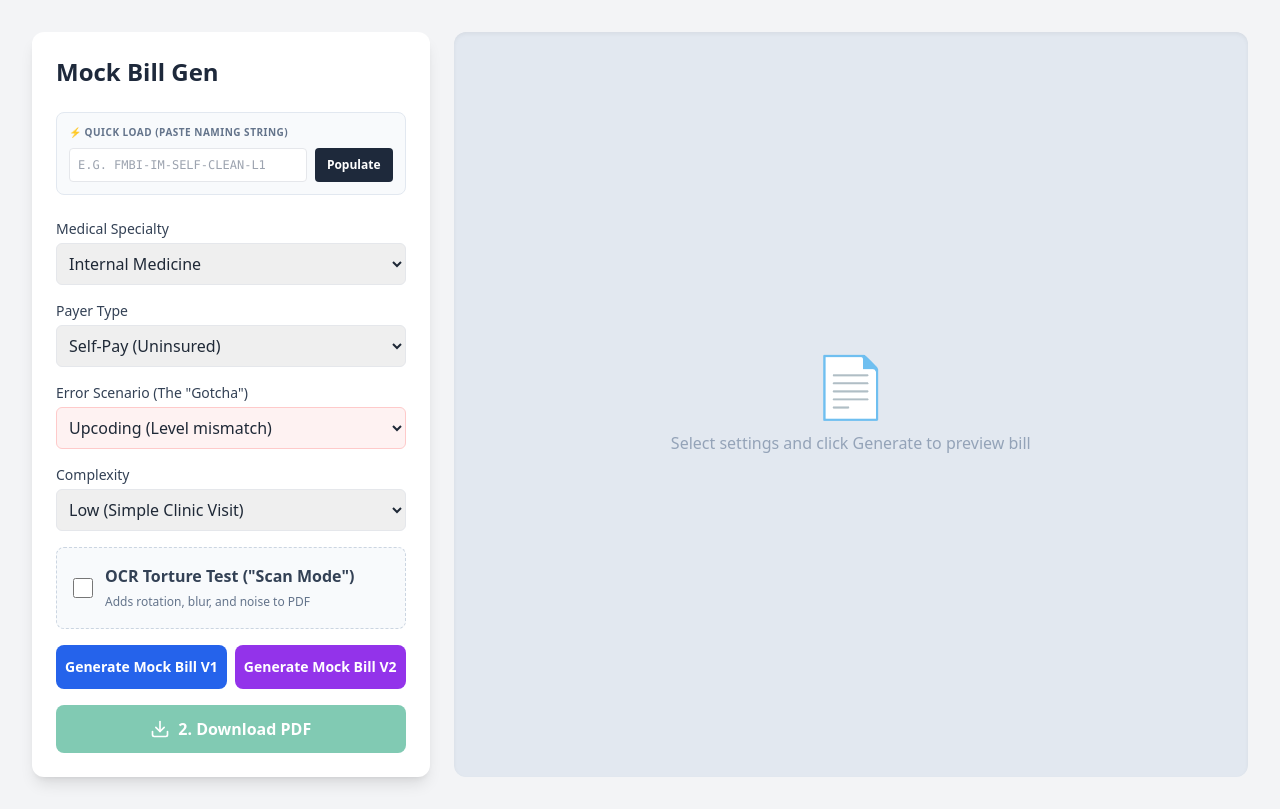
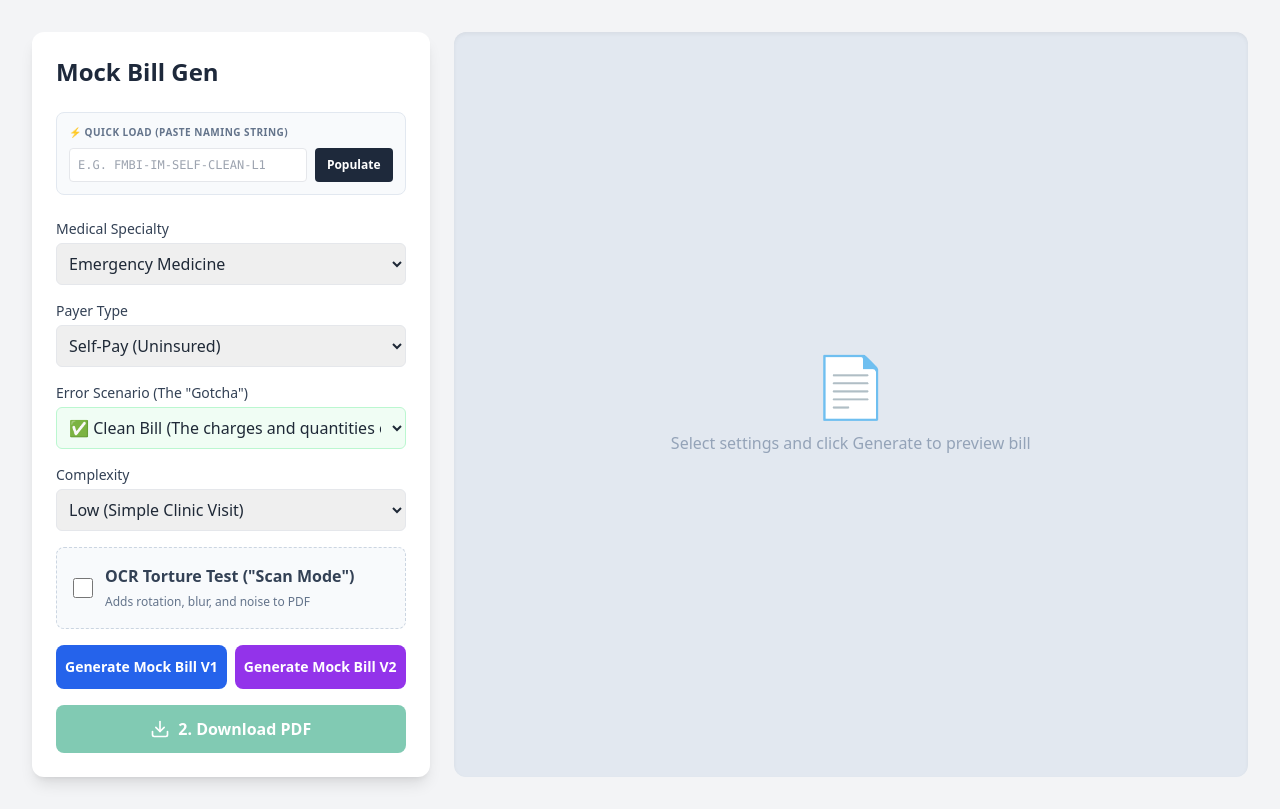
Before and after one commit to kvwilliamson/MockBillGenerator, a React (Vite) app in the folder client/: page / in a window 1280 px wide. Built offline with nearby package versions, Linux system fonts and the light colour scheme.

Commit message:
docs: update README with quick start and guardian list; feat: redesign Gotcha and Specialty dropdowns in App.jsx

```diff
--- a/client/src/App.jsx
+++ b/client/src/App.jsx
@@ -48,8 +48,8 @@ function App() {
 
     const [loading, setLoading] = useState(false); // Kept for general loading (PDFs/Analysis)
     const [activeGenerator, setActiveGenerator] = useState(null); // 'V1' | 'V2' | null
-    const [errorType, setErrorType] = useState('UPCODING');
-    const [specialty, setSpecialty] = useState('Internal Medicine');
+    const [errorType, setErrorType] = useState('CLEAN');
+    const [specialty, setSpecialty] = useState('Emergency Medicine');
     const [complexity, setComplexity] = useState('Low');
     const [payerType, setPayerType] = useState('Self-Pay');
     const [scanMode, setScanMode] = useState(false);
@@ -559,29 +559,29 @@ Generated by FairMedBill Forensic Auditor Engine V2.8
                             }}
                             className="w-full p-2 border rounded-md"
                         >
+                            <option value="Emergency Medicine">Emergency Medicine</option>
+                            <option value="Family Medicine">Family Medicine</option>
                             <option value="Internal Medicine">Internal Medicine</option>
+                            <option value="Radiology">Radiology</option>
+                            <option value="OB-GYN">OB-GYN</option>
+                            <option value="Pediatric Medicine">Pediatric Medicine</option>
                             <option value="Orthopedics">Orthopedics</option>
                             <option value="Cardiology">Cardiology</option>
-                            <option value="Emergency Medicine">Emergency Medicine</option>
+                            <option value="Gastroenterology">Gastroenterology</option>
+                            <option value="Dermatology">Dermatology</option>
+                            <option value="Urgent Care">Urgent Care</option>
+                            <option value="Psychiatry">Psychiatry</option>
+                            <option value="General Surgery">General Surgery</option>
+                            <option value="Neurology">Neurology</option>
+                            <option value="Urology">Urology</option>
                             <option value="Oncology">Oncology</option>
-                            <option value="Family Medicine">Family Medicine</option>
-                            <option value="Psychiatry">Psychiatry</option>
-                            <option value="Gastroenterology">Gastroenterology</option>
-                            <option value="OB-GYN">OB-GYN</option>
-                            <option value="Radiology">Radiology</option>
                             <option value="Anesthesiology">Anesthesiology</option>
-                            <option value="General Surgery">General Surgery</option>
+                            <option value="Physical Medicine & Rehabilitation">Physical Medicine & Rehabilitation</option>
+                            <option value="Infectious Disease Medicine">Infectious Disease Medicine</option>
+                            <option value="Nephrology">Nephrology</option>
+                            <option value="Pulmonology">Pulmonology</option>
+                            <option value="Rheumatology">Rheumatology</option>
                             <option value="Geriatric Medicine">Geriatric Medicine</option>
-                            <option value="Infectious Disease Medicine">Infectious Disease Medicine</option>
-                            <option value="Urgent Care">Urgent Care</option>
-                            <option value="Neurology">Neurology</option>
-                            <option value="Nephrology">Nephrology</option>
-                            <option value="Dermatology">Dermatology</option>
-                            <option value="Urology">Urology</option>
-                            <option value="Rheumatology">Rheumatology</option>
-                            <option value="Physical Medicine & Rehabilitation">Physical Medicine & Rehabilitation</option>
-                            <option value="Pediatric Medicine">Pediatric Medicine</option>
-                            <option value="Pulmonology">Pulmonology</option>
                         </select>
                     </div>
 
@@ -608,29 +608,29 @@ Generated by FairMedBill Forensic Auditor Engine V2.8
                             onChange={(e) => setErrorType(e.target.value)}
                             className={`w-full p-2 border rounded-md ${errorType === 'CLEAN' ? 'bg-green-50 border-green-200' : 'bg-red-50 border-red-200'}`}
                         >
-                            <option value="CLEAN">✅ Clean Bill (Perfectly Accurate)</option>
-                            <option value="UPCODING">Upcoding (Level mismatch)</option>
-                            <option value="UNBUNDLING">Unbundling (Split charges)</option>
-                            <option value="DUPLICATE">Duplicate Charges (Same day)</option>
-                            <option value="MATH_ERROR">Math Error (Qty * Price != Total)</option>
-                            <option value="TIME_LIMIT">Time Limit Violation (&gt;24h)</option>
-                            <option value="IMPOSSIBLE_DATE">Date Mismatch (Pre-admit)</option>
-                            <option value="MISSING_MODIFIER">Missing Modifier (-26/-TC/-50)</option>
-                            <option value="BALANCE_MISMATCH">Balance Mismatch (Math Logic Trap)</option>
-                            <option value="PHANTOM_BILLING">Phantom Billing (Services not rendered)</option>
-                            <option value="GLOBAL_PERIOD_VIOLATION">Global Period Violation (Post-op bill)</option>
-                            <option value="GHOST_PROVIDER">Ghost Provider (Unknown/Inactive NPI)</option>
-                            <option value="DRG_OUTLIER">DRG Outlier (Inflated coding)</option>
-                            <option value="WRONG_PLACE_OF_SERVICE">Wrong Place of Service (POS Mismatch)</option>
-                            <option value="MED_NECESSITY_FAIL">Medical Necessity Fail (Cosmetic/Experimental)</option>
-                            <option value="QTY_ERROR">Quantity error (over normal use/excessive quantities)</option>
-                            <option value="RECORD_MISMATCH">Record Mismatch (with medical record, care/item not received)</option>
-                            <option value="CMS_BENCHMARK">CMS Benchmark</option>
-                            <option value="QUANTITY_LIMIT">Quantity Limit Exceded (MUE Violation)</option>
-                            <option value="REVENUE_CODE_MISMATCH">Revenue Code Mismatch (e.g. 0450 for Lab)</option>
-                            <option value="NPI_INACTIVE">NPI Inactive (Terminated Provider)</option>
-                            <option value="MODIFIER_CONFLICT">Modifier Conflict (e.g. -25 on procedure)</option>
-                            <option value="NO_SURPRISES_VIOLATION">No Surprises Act Violation (Balance Billing)</option>
+                            <option value="CLEAN">✅ Clean Bill (The charges and quantities on the bill perfectly match the services the patient actually received.)</option>
+                            <option value="DUPLICATE">🔴 Duplicate Charges (The exact same service, medication, or supply appears multiple times on the bill for the same day.)</option>
+                            <option value="QTY_ERROR">🔴 Quantity Error (The bill lists an impossible volume of supplies, such as being charged for 100 pairs of gloves for one nurse visit.)</option>
+                            <option value="UPCODING">🔴 Upcoding (The patient is billed for a more complex and expensive version of a service than the one actually performed.)</option>
+                            <option value="UNBUNDLING">🔴 Unbundling (A single procedure is broken into smaller parts and billed separately to increase the total cost.)</option>
+                            <option value="MISSING_MODIFIER">🔴 Missing Modifier (The absence of a specific code prevents a standard discount from being applied to a secondary procedure.)</option>
+                            <option value="MODIFIER_CONFLICT">🔴 Modifier Conflict (Incompatible codes are used together, which prevents the system from automatically discounting related procedures.)</option>
+                            <option value="GLOBAL_PERIOD_VIOLATION">🔴 Global Period Violation (The patient is billed for a follow-up visit that should have been included for free in the "package price" of a previous surgery.)</option>
+                            <option value="PHANTOM_BILLING">🔴 Phantom Billing (The patient is charged for medications, equipment, or tests that were never ordered or administered.)</option>
+                            <option value="RECORD_MISMATCH">🔴 Record Mismatch (The itemized bill shows services that do not exist anywhere in the patient's actual clinical medical records.)</option>
+                            <option value="TIME_LIMIT">🔴 Time Limit Violation (The patient is billed for more units of time than the patient actually spent in the session.)</option>
+                            <option value="WRONG_PLACE_OF_SERVICE">🔴 Wrong Place of Service (A simple office visit is billed as a "Hospital Outpatient" service to trigger much higher facility fees.)</option>
+                            <option value="REVENUE_CODE_MISMATCH">🔴 Revenue Code Mismatch (An incorrect department code is used to classify a cheap item into a more expensive billing category.)</option>
+                            <option value="NO_SURPRISES_VIOLATION">🔴 No Surprises Act Violation (The patient is illegally billed for the "remainder" of a balance after insurance has already paid for an out-of-network emergency.)</option>
+                            <option value="CMS_BENCHMARK">🔴 CMS Benchmark (The facility is charging a rate that is significantly higher than the fair market price established by Medicare.)</option>
+                            <option value="DRG_OUTLIER">🔴 DRG Outlier (The hospital claims the patient's case was "exceptionally difficult" to trigger a massive add-on fee above the standard rate.)</option>
+                            <option value="MED_NECESSITY_FAIL">🔴 Medical Necessity Fail (The patient is forced to pay out-of-pocket because the provider performed a service that insurance considers elective or unnecessary.)</option>
+                            <option value="QUANTITY_LIMIT">🔴 Quantity Limit Exceeded (The patient is billed for more doses of a drug or units of service than is medically safe or allowed per day.)</option>
+                            <option value="MATH_ERROR">🟠 Math Error (The "Total" column for a line item is higher than the "Quantity" multiplied by the "Unit Price.")</option>
+                            <option value="BALANCE_MISMATCH">🟠 Balance Mismatch (The math on the summary page is wrong, showing a balance due that is higher than the charges minus payments.)</option>
+                            <option value="GHOST_PROVIDER">🟡 Ghost Provider (The bill lists a provider the patient never saw or an ID number for someone who is no longer practicing.)</option>
+                            <option value="NPI_INACTIVE">🟡 NPI Inactive (The patient is being billed by a provider who does not have a valid, active license to practice or bill insurance.)</option>
+                            <option value="IMPOSSIBLE_DATE">🟡 Date Mismatch (The bill includes charges for dates before the patient was admitted or after the patient was discharged.)</option>
                         </select>
                     </div>
 
```
Also changed, not shown: 1 other file (tests, documents, lock files or other folders).
